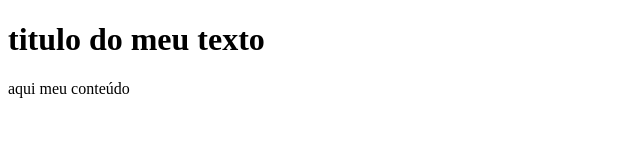
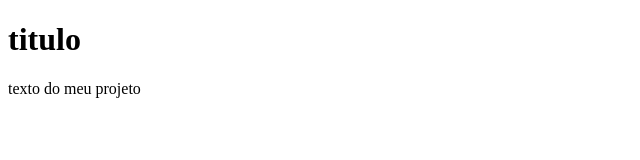
Before and after one commit to elisamalamin-lang/Agrinho, a plain HTML site: page index.html in a window 1280 px wide. Shown: the whole page, without its empty margins (0-640 px from the left). Drawn offline with Linux system fonts and the light colour scheme.

Commit message:
link:css

```diff
--- a/index.html
+++ b/index.html
@@ -1,12 +1,14 @@
 <!DOCTYPE html>
-<html>
- <head>
-    <title>Agrinho - nome</title>
- </head>
+<html lang="pt-br">
+<head>
+   <meta charset="UTF-8">
+   <meta name="viewport" content="width=device-width, initial-scale=1.0">
+   <title>Agrinho - nome</title>
+   <link rel="styleshet" href="style.css"
+</head>
+<body>
+   <h1>titulo</h1>
+   <p>texto do meu projeto</p>
 
- <body>
-   <h1>titulo do meu texto</h1>
-  <p>aqui meu conteúdo</p>
- </body>
-
+</body>
 </html>
```
